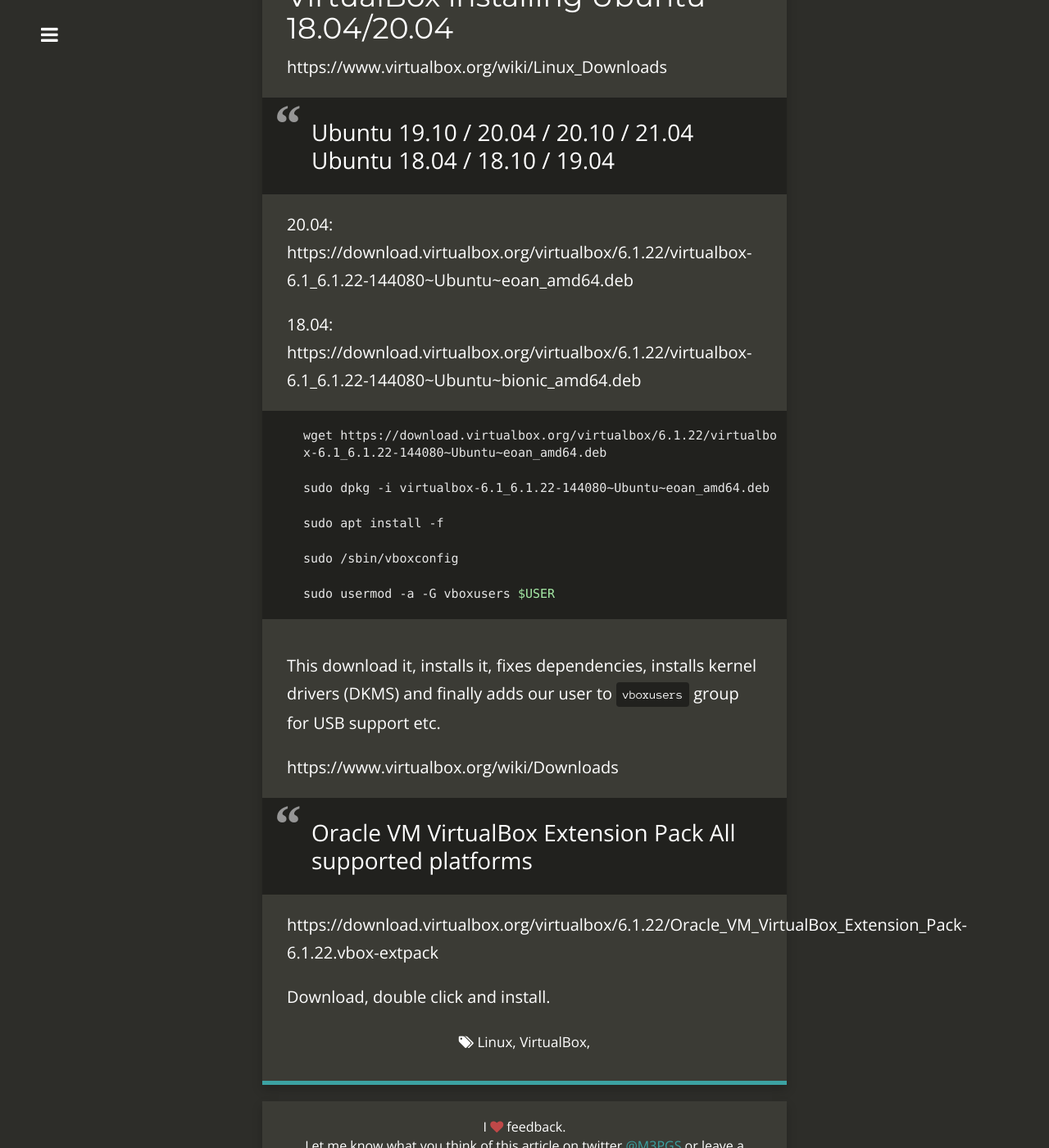
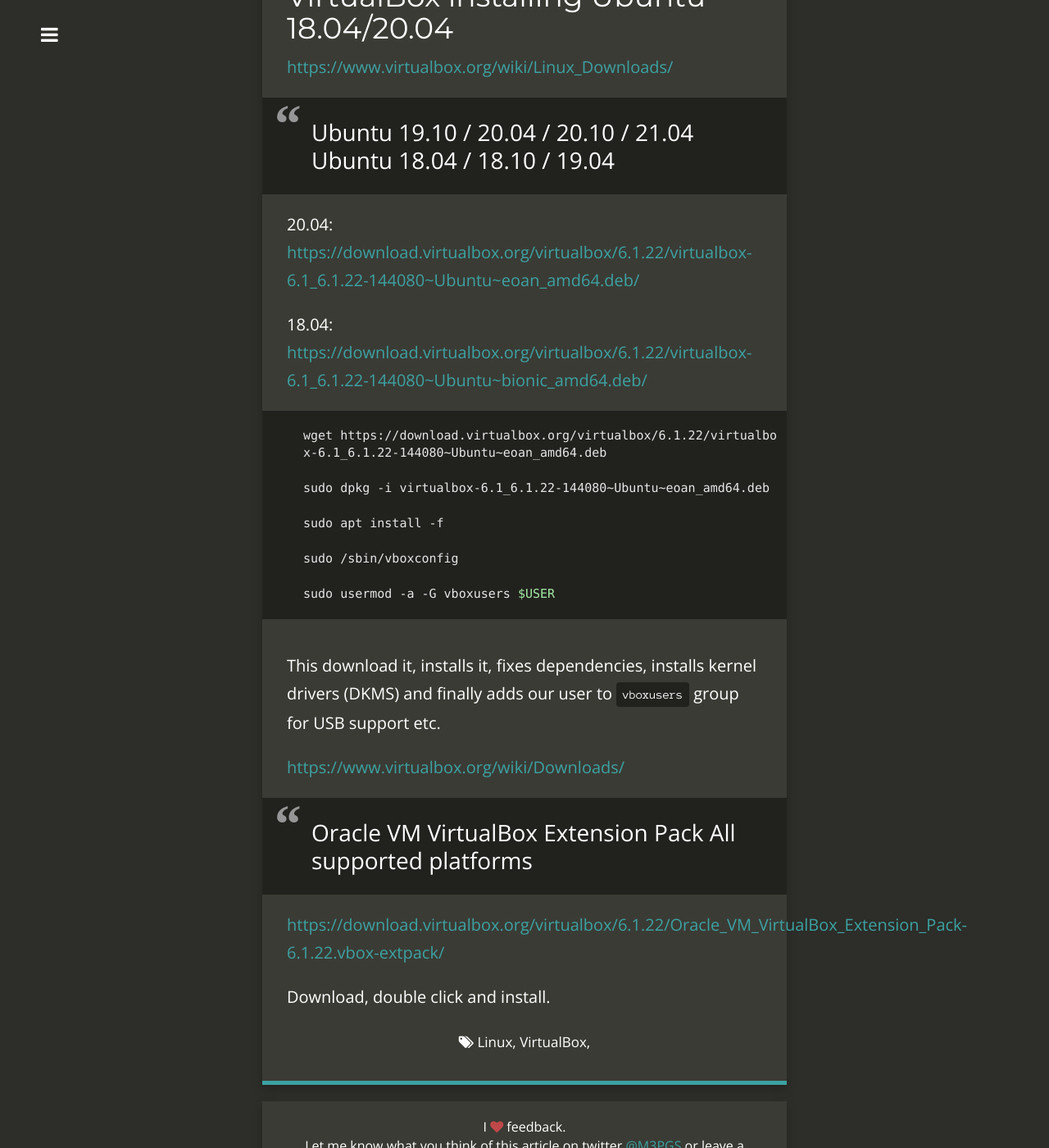
Before and after one commit to 2E0PGS/blog, a Jekyll site: the page built from _posts/2021-08-01-virtualbox-installing-ubuntu-18-04-20-04.md, in a window 1280 px wide and 1400 px high, scrolled down 342 px. Shown: the whole window at 82% size. Built offline with Jekyll 4.4.1, drawn with Linux system fonts in a browser that asks for light colours; nearby versions of some CDN libraries; comment, search, counter and statistics services are not loaded; some of the changed lines change nothing that is shown.

Commit message:
Try links via this technique.

````diff
--- a/_posts/2021-08-01-virtualbox-installing-ubuntu-18-04-20-04.md
+++ b/_posts/2021-08-01-virtualbox-installing-ubuntu-18-04-20-04.md
@@ -13,14 +13,14 @@
 
 # VirtualBox installing Ubuntu 18.04/20.04
 
-https://www.virtualbox.org/wiki/Linux_Downloads
+<https://www.virtualbox.org/wiki/Linux_Downloads/>
 
 > Ubuntu 19.10 / 20.04 / 20.10 / 21.04
 > Ubuntu 18.04 / 18.10 / 19.04
 
-20.04: https://download.virtualbox.org/virtualbox/6.1.22/virtualbox-6.1_6.1.22-144080~Ubuntu~eoan_amd64.deb
+20.04: <https://download.virtualbox.org/virtualbox/6.1.22/virtualbox-6.1_6.1.22-144080~Ubuntu~eoan_amd64.deb/>
 
-18.04: https://download.virtualbox.org/virtualbox/6.1.22/virtualbox-6.1_6.1.22-144080~Ubuntu~bionic_amd64.deb
+18.04: <https://download.virtualbox.org/virtualbox/6.1.22/virtualbox-6.1_6.1.22-144080~Ubuntu~bionic_amd64.deb/>
 
 ```sh
 wget https://download.virtualbox.org/virtualbox/6.1.22/virtualbox-6.1_6.1.22-144080~Ubuntu~eoan_amd64.deb
@@ -36,11 +36,11 @@
 
 This download it, installs it, fixes dependencies, installs kernel drivers (DKMS) and finally adds our user to `vboxusers` group for USB support etc.
 
-https://www.virtualbox.org/wiki/Downloads
+<https://www.virtualbox.org/wiki/Downloads/>
 
 > Oracle VM VirtualBox Extension Pack
 > All supported platforms
 
-https://download.virtualbox.org/virtualbox/6.1.22/Oracle_VM_VirtualBox_Extension_Pack-6.1.22.vbox-extpack
+<https://download.virtualbox.org/virtualbox/6.1.22/Oracle_VM_VirtualBox_Extension_Pack-6.1.22.vbox-extpack/>
 
 Download, double click and install.
````
